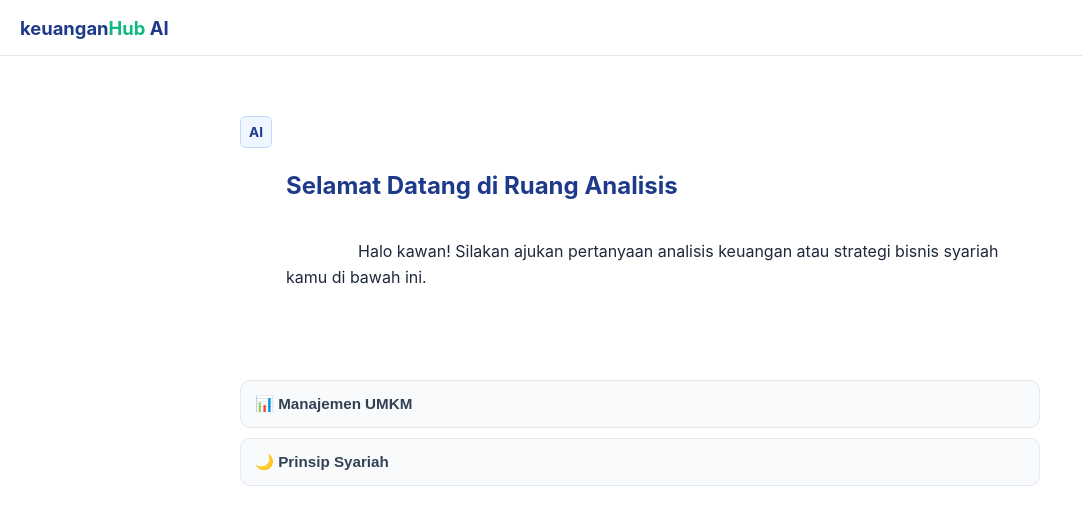
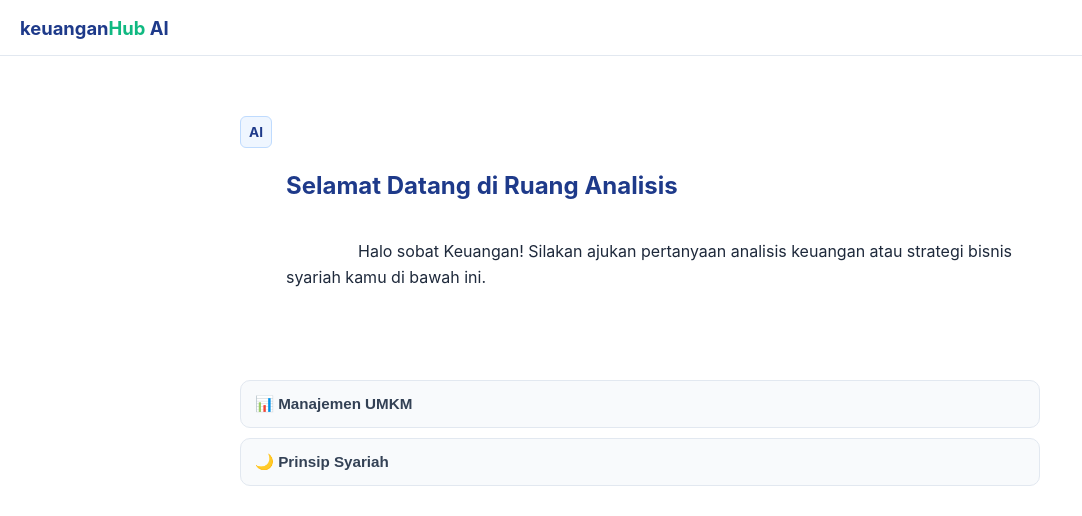
Before and after one commit to subhanfirebase-ctrl/keuanganHub, a Flask app: page / in a window 1280 px wide. Shown: the top 516 px of the page, without its empty margins (0-1082 px from the left). Run offline with Flask 3, Linux system fonts and the light colour scheme.

Commit message:
Update greeting message in index.html

```diff
--- a/templates/index.html
+++ b/templates/index.html
@@ -8,7 +8,7 @@
             <div class="avatar">AI</div>
             <div class="message-content">
                 <h2 style="margin-bottom: 8px; color: var(--primary);">Selamat Datang di Ruang Analisis</h2>
-                Halo kawan! Silakan ajukan pertanyaan analisis keuangan atau strategi bisnis syariah kamu di bawah ini.
+                Halo sobat Keuangan! Silakan ajukan pertanyaan analisis keuangan atau strategi bisnis syariah kamu di bawah ini.
             </div>
         </div>
 
```
